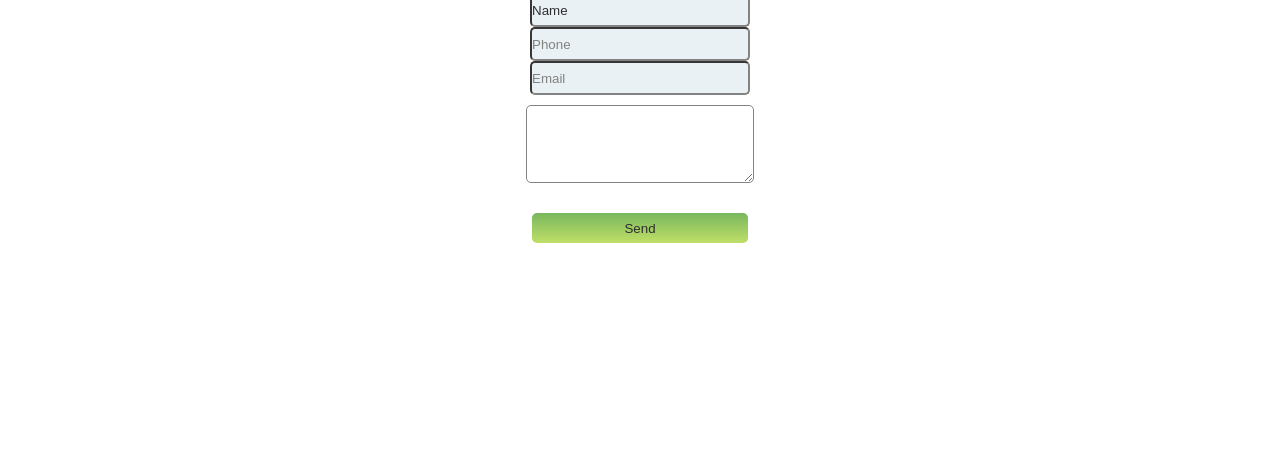
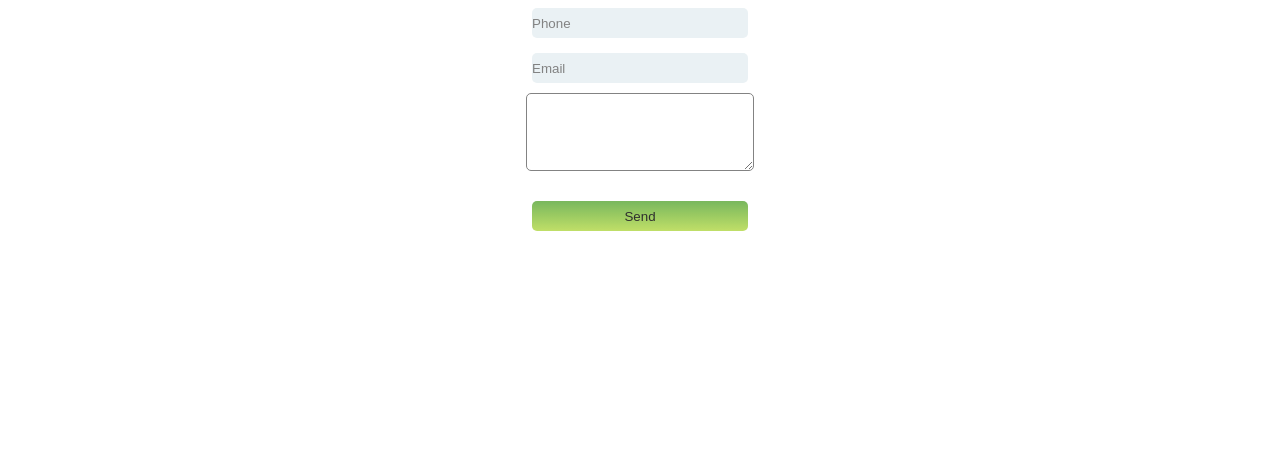
Before and after one commit to headj4d/Nod, a plain HTML site: page second.html in a window 1280 px wide. Both pictures are taken after a click on the item "Book". Shown: the part 340-800 px from the top of the page. Drawn offline with Linux system fonts and the light colour scheme; a web font is replaced by a local one.

Commit message:
book form update

```diff
--- a/assets/css/style.css
+++ b/assets/css/style.css
@@ -51,6 +51,12 @@ header {
   border: none;
   position: relative;
   bottom: 15px
+}
+
+.input-form-3 {
+  border-radius: 5px;
+  background-color: #e8f0f3;
+  border: none;
 }
 
 .hero, .hero-second {
--- a/second.html
+++ b/second.html
@@ -23,9 +23,9 @@
         <h1>Booking Form</h1>
         <p class="form-p">Includes Michelin Pilot Sport 4S tires,
           larger, more powerful brakes and lowered</p>
-         <input type="text" name="firstname" value="Name">
-         <input type="text" name="phone" placeholder="Phone">
-         <input type="text" name="email" placeholder="Email">
+          <input class="input-form-1" type="text" name="firstname" value="Name">
+          <input class="input-form-2" type="text" name="phone" placeholder="Phone">
+          <input class="input-form-3" type="text" name="email" placeholder="Email">
          <textarea name="name" rows="8" cols="40"></textarea>
          <button class="form-send"><a href="#">Send</a></button>
       </form>
```
Also changed, not shown: contact.html (+3 -3 lines), index.html (+1 -1 lines), terms&conditions.html (+3 -3 lines).
